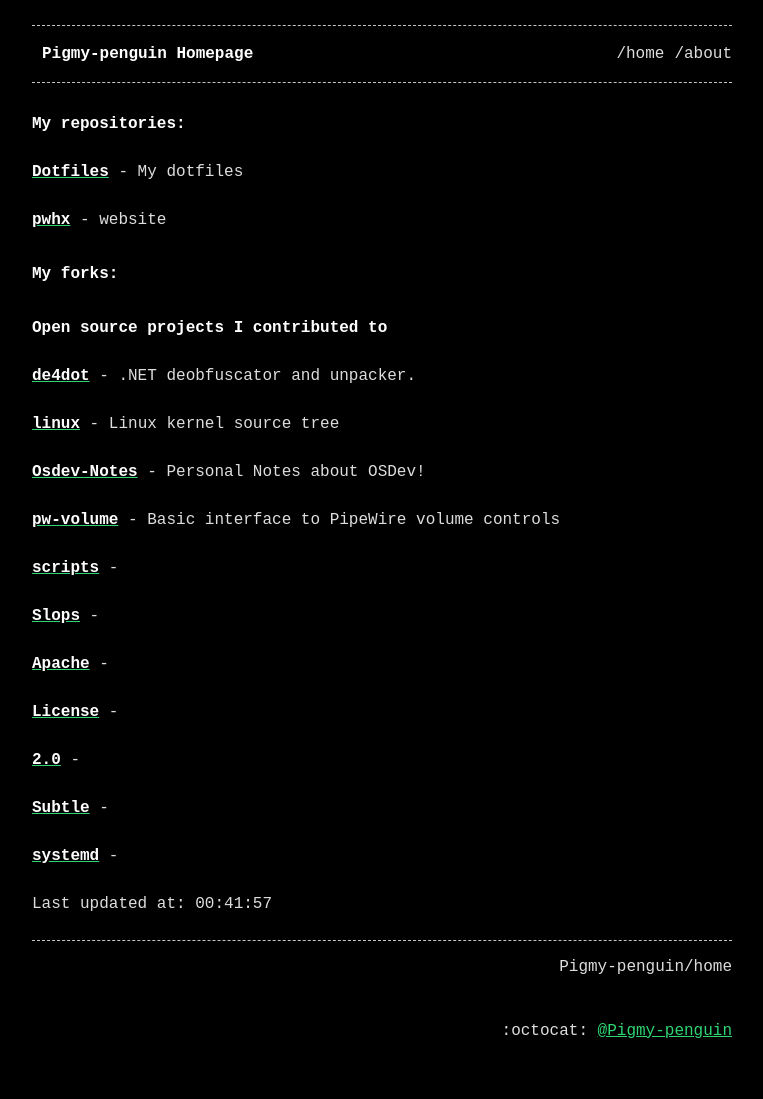
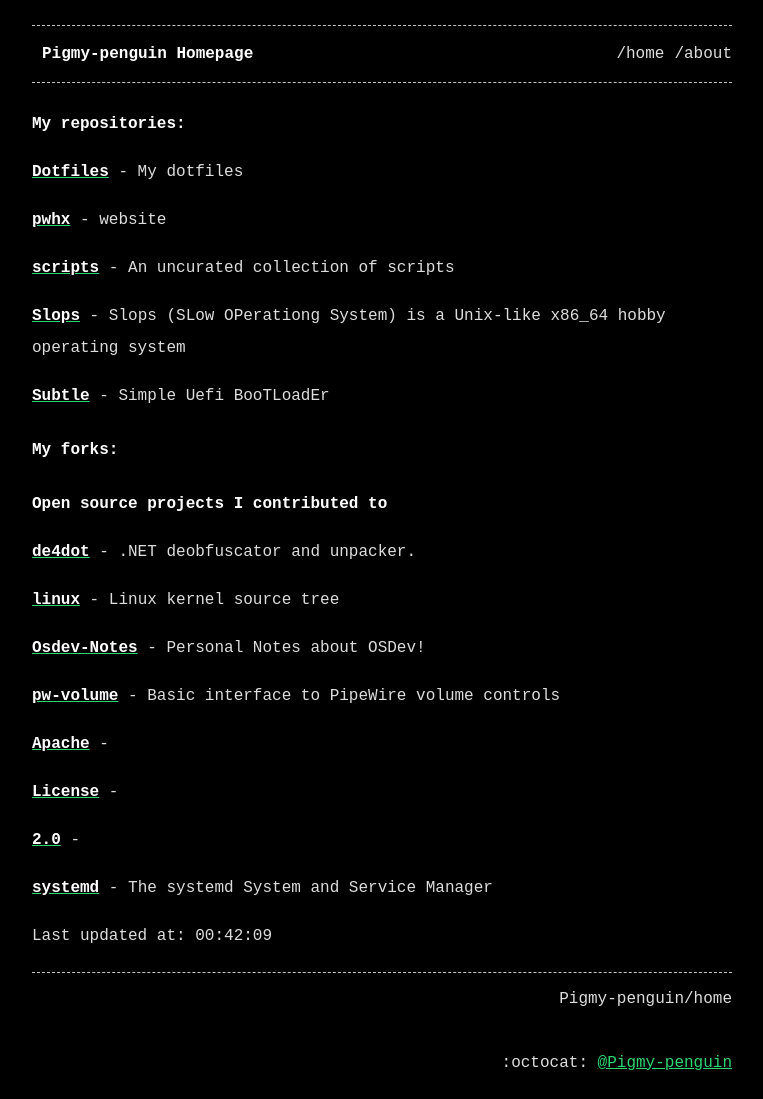
Before and after one commit to Pigmy-penguin/Pigmy-penguin.github.io, a Jekyll site: the page built from index.md, in a window 1280 px wide. Shown: the whole page, without its empty margins (258-1021 px from the left). Built offline with Jekyll 4.4.1, drawn with Linux system fonts in a browser that asks for light colours; before the commit the page ends 1067 px from its top, so only the background shows below that.

Commit message:
Auto updating the website

```diff
--- a/index.md
+++ b/index.md
@@ -11,6 +11,12 @@ title: Pigmy-penguin Homepage
 
 [**pwhx**](https://github.com/Pigmy-penguin/pwhx) - website
 
+[**scripts**](https://github.com/Pigmy-penguin/scripts) - An uncurated collection of scripts
+
+[**Slops**](https://github.com/Pigmy-penguin/Slops) - Slops (SLow OPerationg System) is a Unix-like x86_64 hobby operating system
+
+[**Subtle**](https://github.com/Pigmy-penguin/Subtle) - Simple Uefi BooTLoadEr
+
 ## My forks:
 ### Open source projects I contributed to
 
@@ -22,19 +28,13 @@ title: Pigmy-penguin Homepage
 
 [**pw-volume**](https://github.com/Pigmy-penguin/pw-volume) - Basic interface to PipeWire volume controls
 
-[**scripts**](https://github.com/Pigmy-penguin/scripts) -
-
-[**Slops**](https://github.com/Pigmy-penguin/Slops) -
-
 [**Apache**](https://github.com/Pigmy-penguin/Apache) -
 
 [**License**](https://github.com/Pigmy-penguin/License) -
 
 [**2.0**](https://github.com/Pigmy-penguin/2.0) -
 
-[**Subtle**](https://github.com/Pigmy-penguin/Subtle) -
-
-[**systemd**](https://github.com/Pigmy-penguin/systemd) -
+[**systemd**](https://github.com/Pigmy-penguin/systemd) - The systemd System and Service Manager
 
 
-Last updated at: 00:41:57
+Last updated at: 00:42:09
```
Also changed, not shown: 2 other files.
